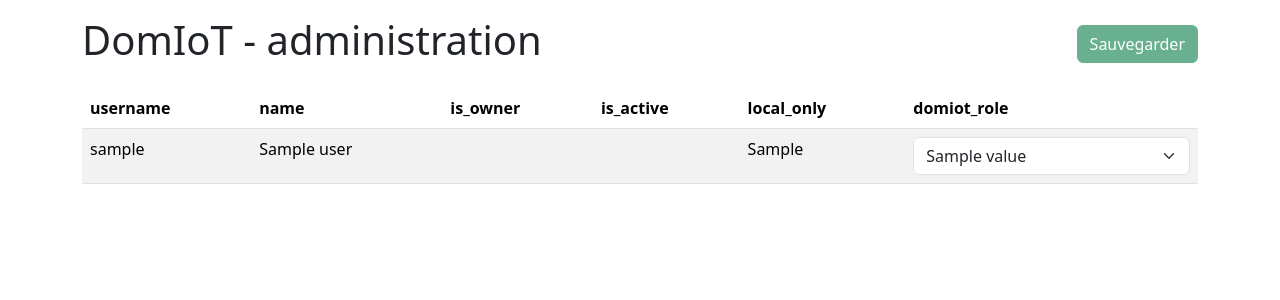
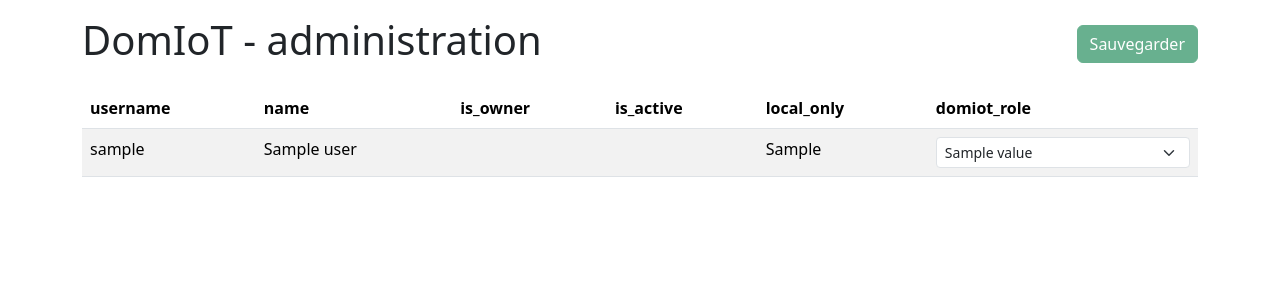
Before and after one commit to Dom-IoT/ha_core, a FastAPI app: template domiot_core/templates/index.html in a window 1280 px wide. Shown: the top 300 px of the page. Run offline with FastAPI, Linux system fonts and the light colour scheme; the template is opened without the code that fills it: most values are stand-ins (such as "Sample title", 1, 10 or a date in 2020); parts of the project's set-up code (start-up, migrations or seed data) failed here and were passed over.

Commit message:
fix(front) enhance the frontend with small select

```diff
--- a/domiot_core/templates/index.html
+++ b/domiot_core/templates/index.html
@@ -44,7 +44,7 @@
                         <td>
                             <!-- Form to update the domiot role -->
                             <div class="">
-                                <select name="{{user.username}}__role" id="{{user.username}}__role" class="form-select">
+                                <select name="{{user.username}}__role" id="{{user.username}}__role" class="form-select form-select-sm">
                                     {% for role in domiot_roles %}
                                     <option value="{{ role.value }}"
                                         {% if user.domiot_role==role.value %} selected {% endif %}>
```
